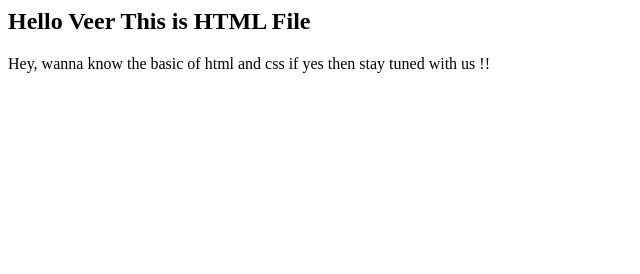
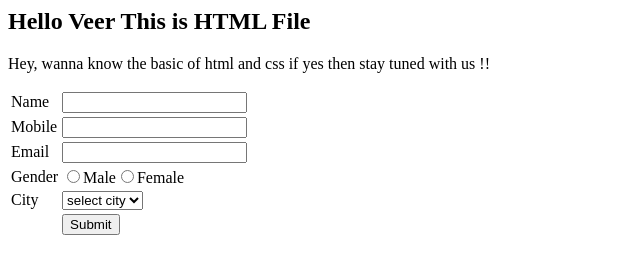
Before and after one commit to PawanChandra/Javascript-Tut, a plain HTML site: page index.html in a window 1280 px wide. Shown: the whole page, without its empty margins (0-640 px from the left). Drawn offline with Linux system fonts and the light colour scheme.

Commit message:
form is created in index.html

```diff
--- a/index.html
+++ b/index.html
@@ -10,5 +10,32 @@
     <p>
         Hey, wanna know the basic of html and css if yes then stay tuned with us !!
     </p>
+    <form id="add_student_form" method="post">
+        <table>
+            <tr><td>Name</td>
+            <td><input type="text" id="txt_name" name="Name"></td>
+            </tr>
+            <tr>
+                <td>Mobile</td>
+                <td><input type="text" id="txt_mobile" name="Mobile"></td>
+            </tr>
+            <tr><td>Email</td>
+            <td><input type="email" id="txt_email" name="Email"></td>
+            </tr>
+            <tr><td>Gender</td>
+            <td><input type="radio" id="txt_gender" value="Male" name="Gender">Male<input type="radio" value="Female" id="txt_gender" name="Gender">Female</td>
+            </tr>
+            <tr>
+                <td>City</td>
+                <td><select>
+                    <option value="0">select city</option>
+                    <option value="10">Lucknow</option>
+                    <option value="20">Sitapur</option>
+                </select></td>
+            </tr>
+            <tr><td></td>
+                <td><input type="submit" value="Submit" id="btn_submit"></td></tr>
+        </table>
+    </form>
 </body>
 </html>
```
